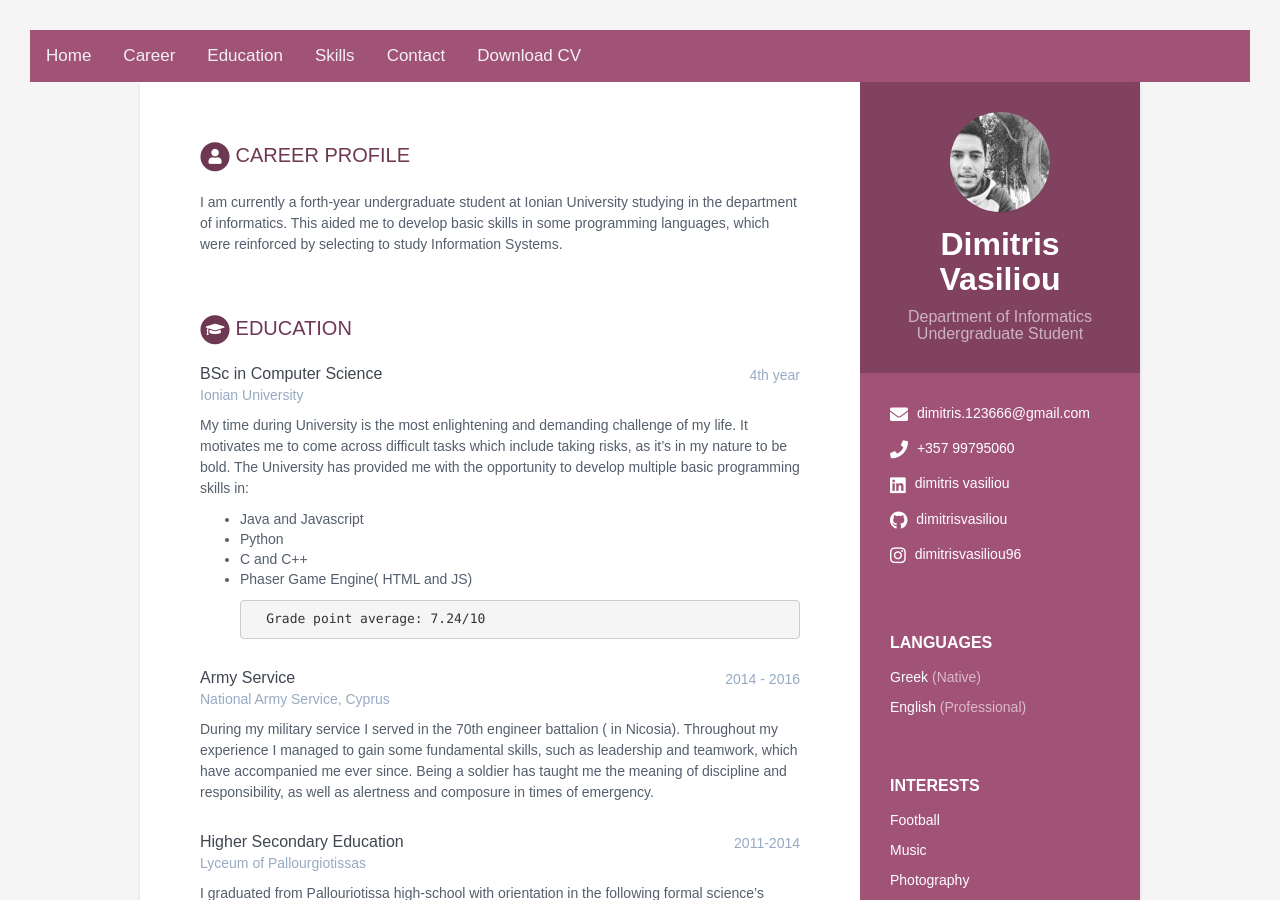
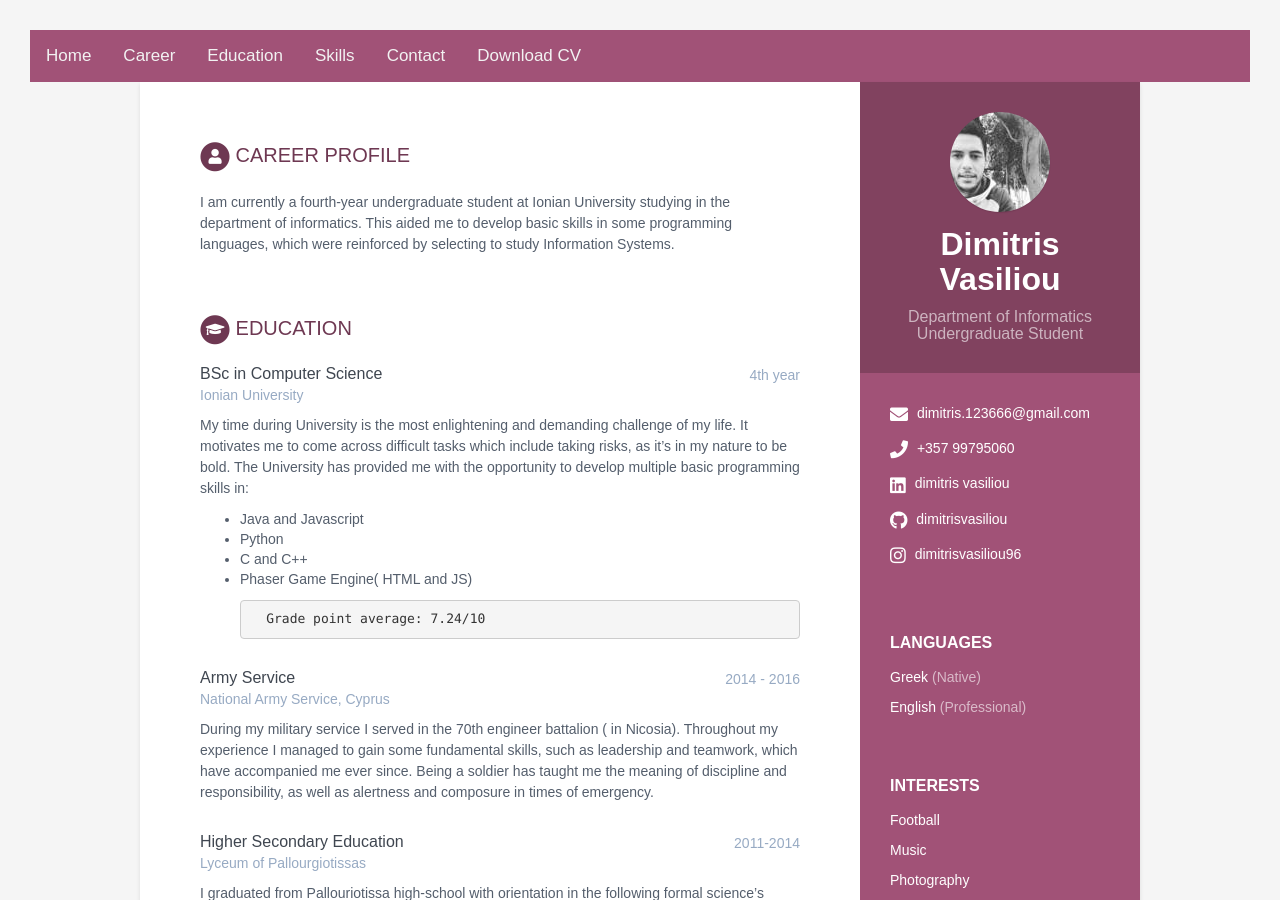
Before and after one commit to dimitrisg9/resume-cv, a Jekyll site: the page built from index.html, in a window 1280 px wide and 900 px high. Built offline with Jekyll 4.4.1, drawn with Linux system fonts in a browser that asks for light colours.

Commit message:
Update data.yml

```diff
--- a/_data/data.yml
+++ b/_data/data.yml
@@ -51,7 +51,7 @@ sidebar:
 career-profile:
     title: Career Profile
     summary: |
-      I am currently a forth-year undergraduate student at Ionian University studying in the department of informatics.
+      I am currently a fourth-year undergraduate student at Ionian University studying in the department of informatics.
       This aided me to develop basic skills in some programming languages,
       which were reinforced by selecting to study Information Systems.
 
```
